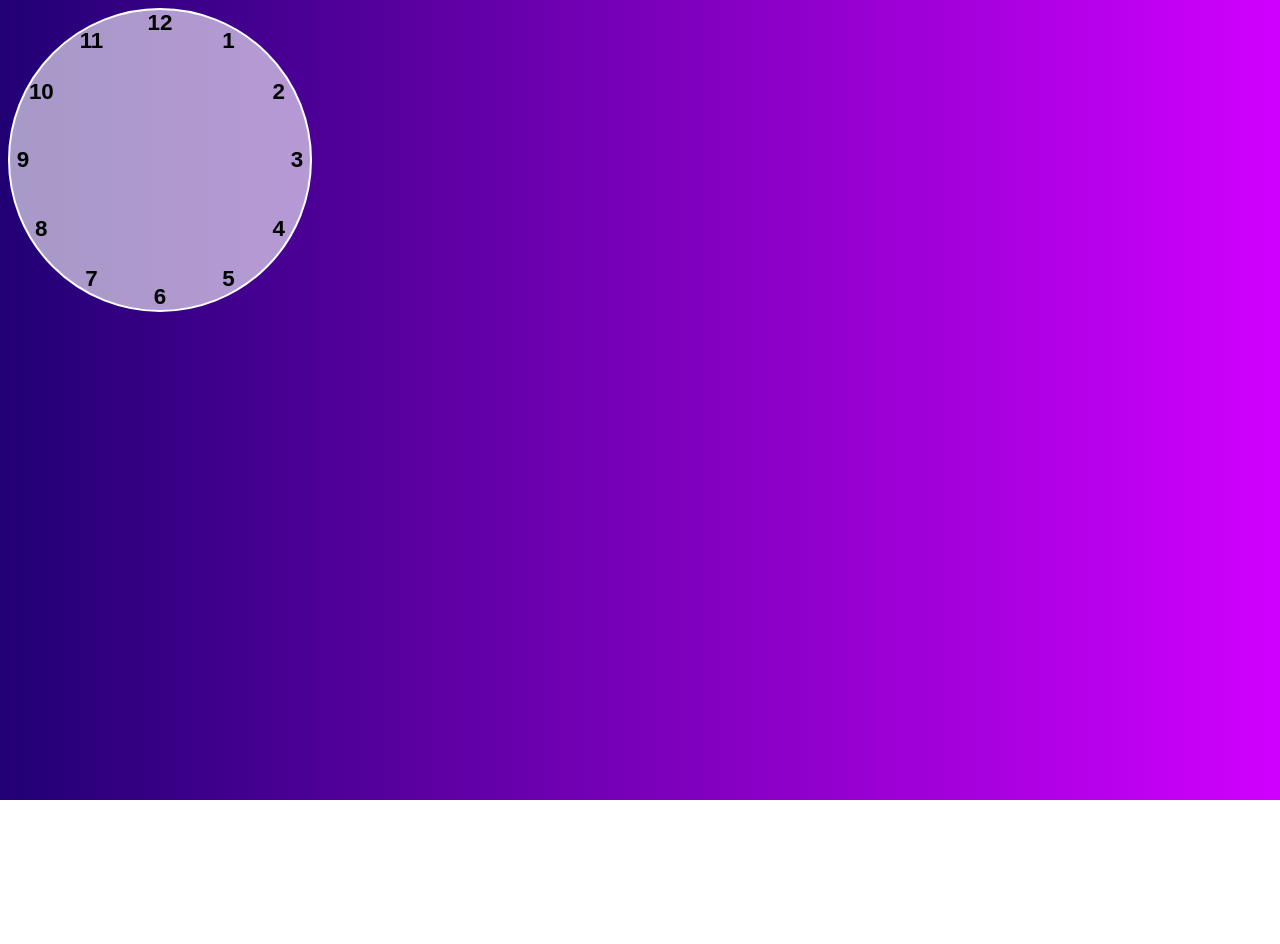
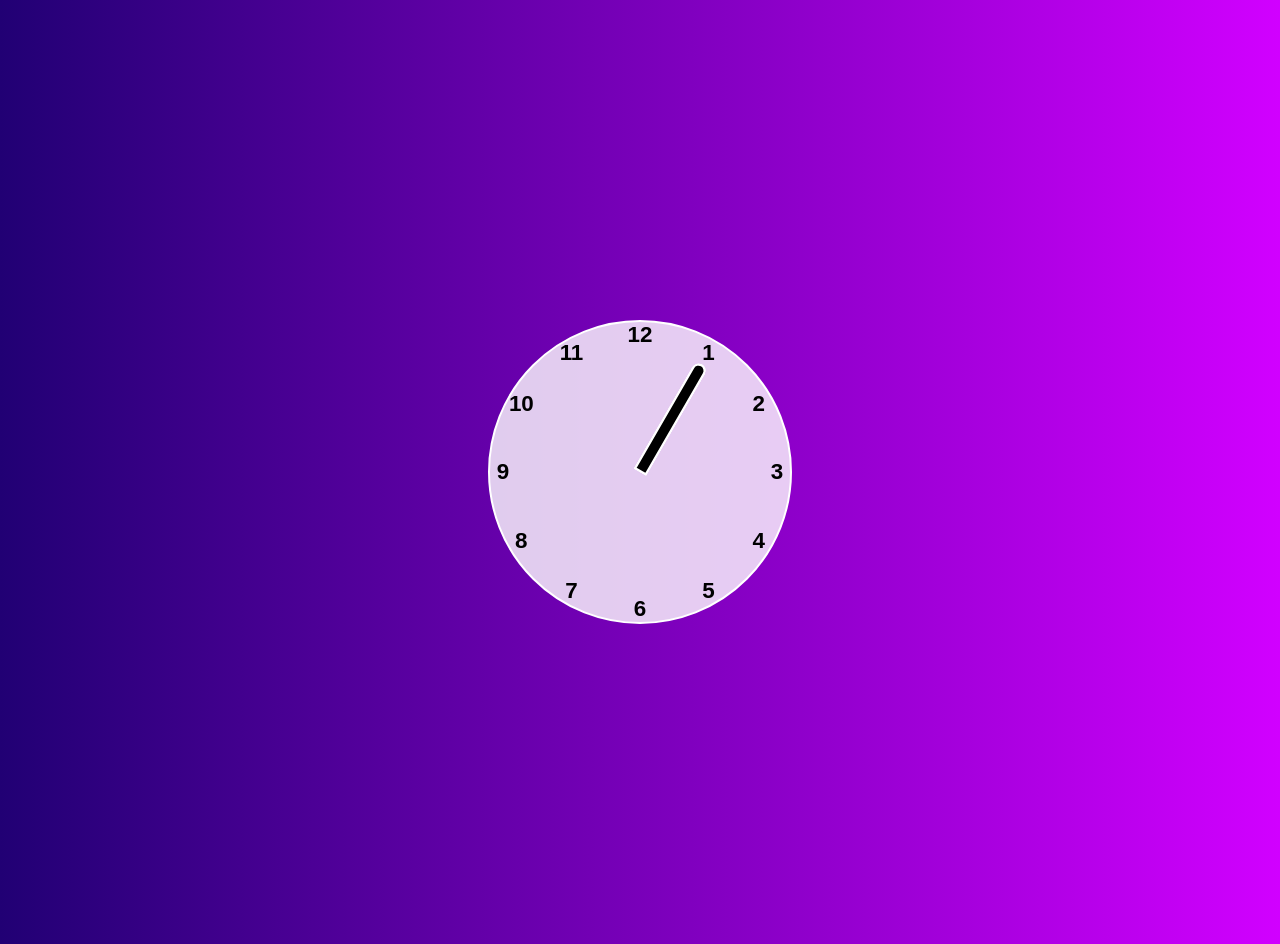
Before and after one commit to abidalwasi/JavaScript-Clock, a plain HTML site: page index.html in a window 1280 px wide. Before the commit the page ends 800 px from the top, so only its background shows below. Drawn offline with Linux system fonts and the light colour scheme.

Commit message:
updated alongside everything

```diff
--- a/css/style.css
+++ b/css/style.css
@@ -1,13 +1,19 @@
 body {
   background: linear-gradient(to right, #210074, #d100ff);
   font-family: Gotham Rounded, sans-serif;
+}
+
+.container {
+  display: flex;
+  justify-content: center;
+  margin: 20em;
 }
 
 .clock-container {
   position: relative;
   width: 300px;
   height: 300px;
-  background: rgba(255, 255, 255, 0.6);
+  background: rgba(255, 255, 255, 0.8);
   border-radius: 50%;
   border: 2px solid #ffffff;
 }
@@ -60,3 +66,18 @@ body {
 .number9 div{ --reverse: -270deg}
 .number10 div{--reverse: -300deg}
 .number11 div{--reverse: -330deg}
+
+.clock-container .hand {
+  position: absolute;
+  bottom: 50%;
+  left: 50%;
+  width: 10px;
+  height: 40%;
+  --rotation: 30;
+  transform-origin: bottom;
+  transform: translateX(-50%) rotate(calc(var(--rotation) * 1deg));
+  background: black;
+  border: 2px solid white;
+  border-top-left-radius: 10px;
+  border-top-right-radius: 10px;
+}
--- a/index.html
+++ b/index.html
@@ -6,11 +6,11 @@
   <link rel="stylesheet" href="css/style.css">
 </head>
 <body>
+<div class="container">
   <div class="clock-container">
     <div class="hand hour"></div>
     <div class="hand minute"></div>
     <div class="hand second"></div>
-
     <div class="number number1"><div  class="reverse">1</div></div>
     <div class="number number2"><div  class="reverse">2</div></div>
     <div class="number number3"><div  class="reverse">3</div></div>
@@ -24,6 +24,7 @@
     <div class="number number11"><div class="reverse">11</div></div>
     <div class="number number12"><div class="reverse">12</div></div>
   </div>
+</div>
 <script src="js/script.js"></script>
 </body>
 </html>
```
Lines whose indentation alone changed are shown as unchanged.
